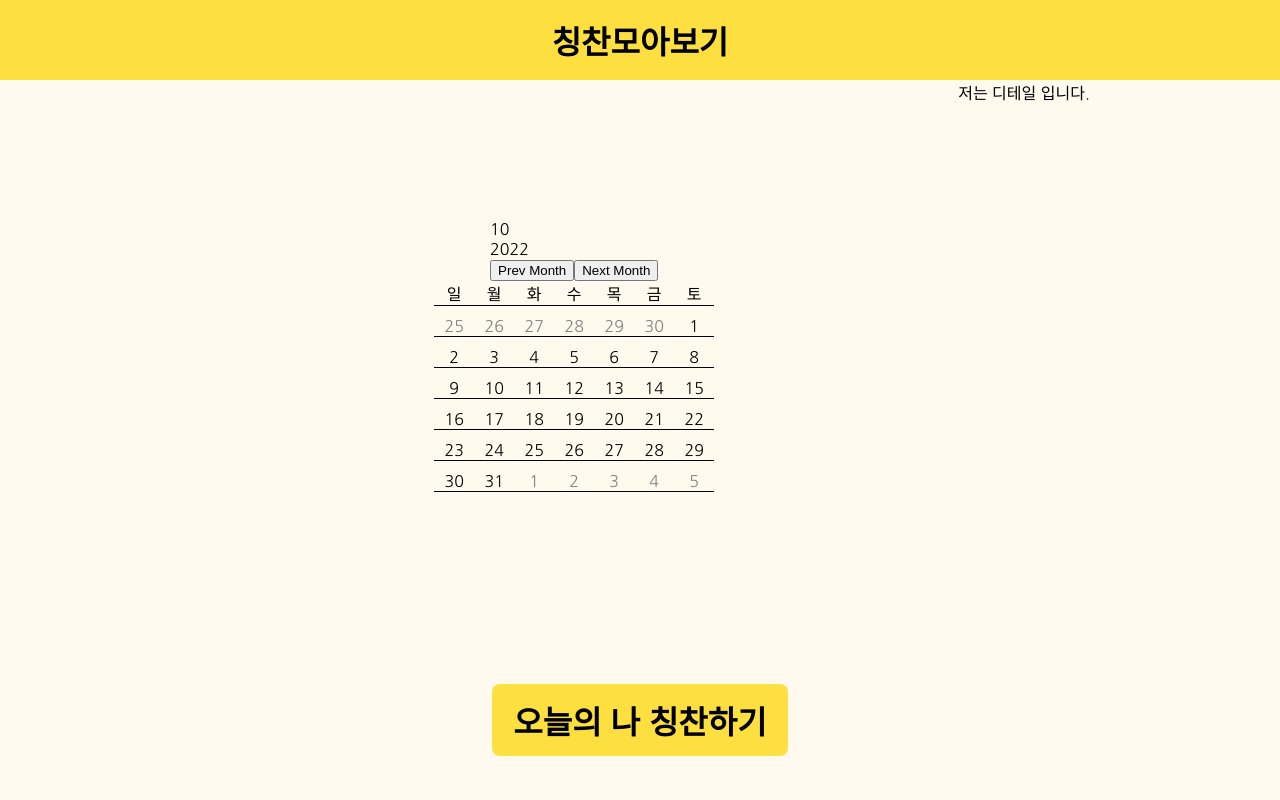
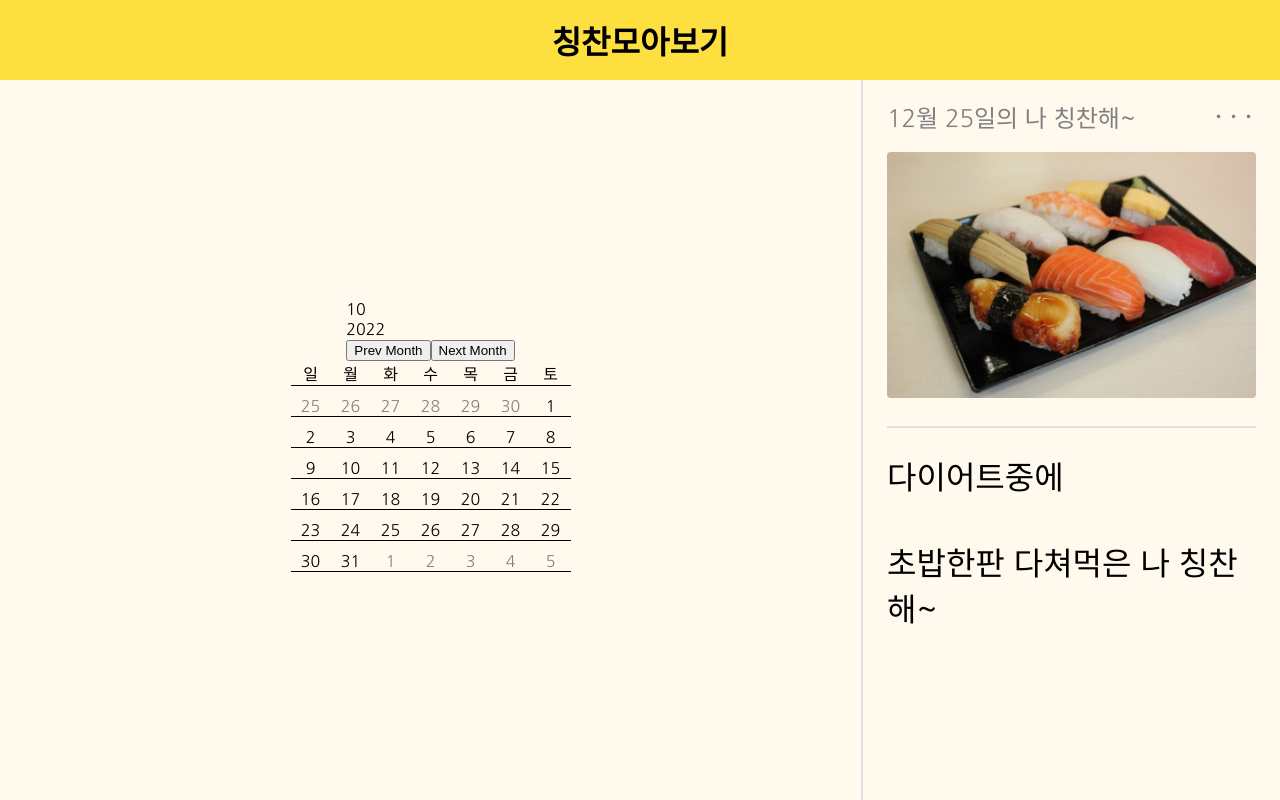
Before and after one commit to Woohyeok97/CCH, a React (Create React App) app in the folder front/: page /list in a window 1280 px wide. Built offline with nearby package versions, Linux system fonts and the light colour scheme.

Commit message:
디테일UI 개발

```diff
--- a/front/practice.css
+++ b/front/practice.css
@@ -8,4 +8,5 @@
 .전체 {
     display: flex;
     flex-direction: column;
+    border : 1px solid transparent;
 }
--- a/front/src/component/common/layoutBox.jsx
+++ b/front/src/component/common/layoutBox.jsx
@@ -2,17 +2,18 @@
 import React from 'react'
 import styled from 'styled-components'
 
-function LayoutBox({ children, basis, direction, justifyContent }) {
+function LayoutBox({ children, basis, direction, justify, align }) {
 
   const LayoutBox = styled.section`
     display : flex;
     flex-basis : ${(props)=> props.basis };
     flex-direction : ${(props)=> props.direction || 'row' };
-    justify-content : ${(props)=> props.justifyContent || 'center' };
+    justify-content : ${(props)=> props.justify || 'center' };
+    align-items :${(props)=> props.align };
 
   `
   return (
-    <LayoutBox basis={basis} direction={direction} justifyContent={justifyContent}>
+    <LayoutBox basis={basis} direction={direction} justify={justify} align={align}>
     { children }
     </LayoutBox>
   )
--- a/front/src/component/list/calendar.jsx
+++ b/front/src/component/list/calendar/calendar.jsx
@@ -3,7 +3,7 @@ import React, { useState } from "react";
 import styled from "styled-components";
 import { format, addMonths, subMonths, addDays, isSameMonth, isSameDay } from 'date-fns'
 import { startOfMonth, endOfMonth, startOfWeek, endOfWeek,} from 'date-fns'
-import './aa.css'
+import '../aa.css'
 
 function Calendar() {
 
@@ -87,7 +87,7 @@ function Cell({ 현재월, 날짜선택 }) {
 }
 
 const CalendarStyle = styled.section`
-    flex-basis : 60%;
+    flex-basis : 70%;
     display : flex;
     flex-direction : column;
     justify-content : center;
--- a/front/src/component/list/detail.jsx
+++ /dev/null
@@ -1,16 +0,0 @@
-/* eslint-disable */
-import React from 'react'
-import styled from 'styled-components'
-
-function Detail() {
-
-  const Detail = styled.div`
-
-  `
-
-  return(
-    <Detail>저는 디테일 입니다.</Detail>
-  )
-}
-
-export default Detail
--- /dev/null
+++ b/front/src/component/list/detail/contentImage.jsx
@@ -0,0 +1,24 @@
+/* eslint-disable */
+import React from 'react'
+import styled from 'styled-components'
+
+function ContentImage() {
+  const ContentImage = styled.div`
+    padding-bottom : 24px;
+    border-bottom : 2px solid #DFE0DF;
+
+    > img {
+      width : 100%;
+      border : 1px soild transparent;
+      border-radius : 0.25rem;
+    }
+
+  `
+  return (
+    <ContentImage>
+      <img src='/초밥사진.jpeg'/>
+    </ContentImage>
+  )
+}
+
+export default ContentImage
--- /dev/null
+++ b/front/src/component/list/detail/contentText.jsx
@@ -0,0 +1,21 @@
+/* eslint-disable */
+import React from 'react'
+import styled from 'styled-components'
+
+function ContentText({ value }) {
+
+  const ContentText = styled.div`
+    flex-basis : 40%;
+    padding-top : 24px;
+    white-space: pre-line;
+    font-size : 2rem;
+    font-weignt : 900;
+  `
+  return (
+    <ContentText>
+     { value }
+    </ContentText>
+  )
+}
+
+export default ContentText
--- /dev/null
+++ b/front/src/component/list/detail/detail.jsx
@@ -0,0 +1,32 @@
+/* eslint-disable */
+import React, { useState } from 'react'
+import styled from 'styled-components'
+
+import DetailHeader from './detailHeader'
+import ContentImage from './contentImage'
+import ContentText from './contentText'
+
+function Detail() {
+  const [isImage, setIsImage] = useState(true)
+
+  const Detail = styled.div`
+    flex-basis : 30%;
+    display : flex;
+    flex-direction : column;
+    padding : 0 24px;
+    border-left : 2px solid #DFE0DF;
+  `
+  const text = `다이어트중에
+
+  초밥한판 다쳐먹은 나 칭찬해~`
+
+  return(
+    <Detail>
+      <DetailHeader/>
+      { isImage ? <ContentImage/> : null }
+      <ContentText value={text}/>
+    </Detail>
+  )
+}
+
+export default Detail
--- /dev/null
+++ b/front/src/component/list/detail/detailHeader.jsx
@@ -0,0 +1,31 @@
+/* eslint-disable */
+import React from 'react'
+import styled from 'styled-components'
+
+function DetailHeader() {
+  const DetailHeader = styled.div`
+    display : flex;
+    flex-basis : 10%;
+    justify-content : space-between;
+    align-items : center;
+
+    > h1 {
+      color : gray;
+      margin : 0;
+      font-weight : 400;
+    }
+    > span {
+      color : gray;
+      font-weight : 400;
+      cursor : pointer;
+    }
+  `
+  return (
+    <DetailHeader>
+      <h1>12월 25일의 나 칭찬해~</h1>
+      <span>•••</span>
+    </DetailHeader>
+  )
+}
+
+export default DetailHeader
--- a/front/src/page/list.jsx
+++ b/front/src/page/list.jsx
@@ -5,19 +5,19 @@ import React from 'react'
 import Appwrap from '../component/common/appWrap'
 import Header from '../component/common/header'
 import LayoutBox from '../component/common/layoutBox'
-import Calendar from '../component/list/calendar'
-import Detail from '../component/list/detail'
+import Calendar from '../component/list/calendar/calendar'
+import Detail from '../component/list/detail/detail'
 import UploadButton from '../component/list/uploadButton'
 
 function List() {
   return(
     <Appwrap background='#FFF9EE'>
       <Header>칭찬모아보기</Header>
-      <LayoutBox basis="70%">
+      <LayoutBox basis="90%">
         <Calendar/>
         <Detail/>
       </LayoutBox>
-      <UploadButton/>
+      {/* <UploadButton/> */}
     </Appwrap>
   )
 }
```
Also changed, not shown: front/public/초밥사진.jpeg (added).
